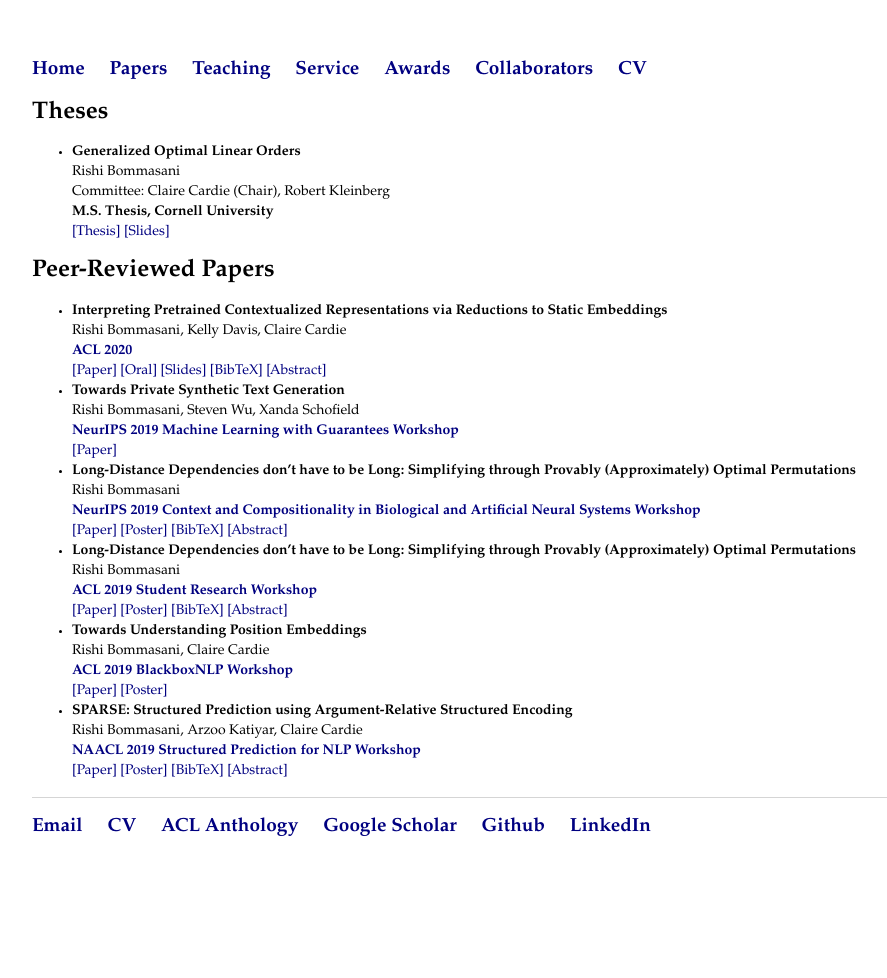
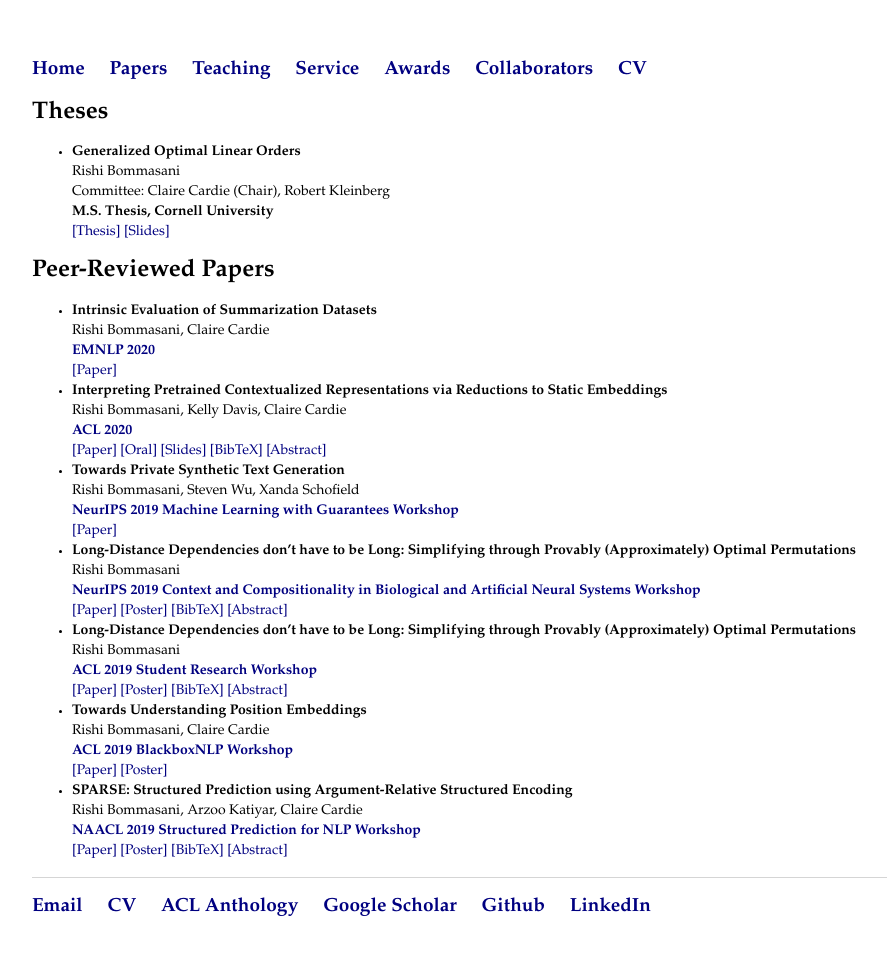
Before and after one commit to rishibommasani/rishibommasani.github.io, a Jekyll site: the page built from papers/index.html, in a window 1280 px wide. Shown: the whole page, without its empty margins (160-1047 px from the left). Built offline with Jekyll 4.4.1, drawn with Linux system fonts in a browser that asks for light colours; before the commit the page ends 900 px from its top, so only the background shows below that.

Commit message:
emnlp 2020

```diff
--- a/papers/index.html
+++ b/papers/index.html
@@ -13,11 +13,14 @@ title: Papers
 	</ul>
 	<h1>Peer-Reviewed Papers</h1>
 	  <ul>
-          <li><b> Interpreting Pretrained Contextualized Representations via Reductions to Static Embeddings </b>
+          <li><b> Intrinsic Evaluation of Summarization Datasets </b>
+		  <br> Rishi Bommasani, Claire Cardie
+		  <br> <b> <a href="https://2020.emnlp.org/">EMNLP 2020</a> </b>
+		  <br> <a href="https://github.com/rishibommasani/rishibommasani.github.io/blob/master/papers/EMNLP2020.pdf">[Paper]</a> </li>
+	  <li><b> Interpreting Pretrained Contextualized Representations via Reductions to Static Embeddings </b>
 		  <br> Rishi Bommasani, Kelly Davis, Claire Cardie
 		  <br> <b> <a href="https://acl2020.org/">ACL 2020</a> </b>
-		  <br> <a href="https://www.aclweb.org/anthology/2020.acl-main.431.pdf">[Paper]</a> <a href="https://slideslive.com/38929398/interpreting-pretrained-contextualized-representations-via-reductions-to-static-embeddings">[Oral]</a> <a href="https://github.com/rishibommasani/rishibommasani.github.io/blob/master/papers/ACL-2020-Slides.pdf">[Slides]</a> <a href="https://www.aclweb.org/anthology/2020.acl-main.431.bib">[BibTeX]</a> <a href="https://www.aclweb.org/anthology/2020.acl-main.431/">[Abstract]</a></li>
-          </li>
+		  <br> <a href="https://www.aclweb.org/anthology/2020.acl-main.431.pdf">[Paper]</a> <a href="https://slideslive.com/38929398/interpreting-pretrained-contextualized-representations-via-reductions-to-static-embeddings">[Oral]</a> <a href="https://github.com/rishibommasani/rishibommasani.github.io/blob/master/papers/ACL-2020-Slides.pdf">[Slides]</a> <a href="https://www.aclweb.org/anthology/2020.acl-main.431.bib">[BibTeX]</a> <a href="https://www.aclweb.org/anthology/2020.acl-main.431/">[Abstract]</a> </li>
 	  <li><b> Towards Private Synthetic Text Generation </b>
 		  <br> Rishi Bommasani, Steven Wu, Xanda Schofield
 		  <br> <b> <a href="https://sites.google.com/view/mlwithguarantees">NeurIPS 2019 Machine Learning with Guarantees Workshop</a> </b>
```
